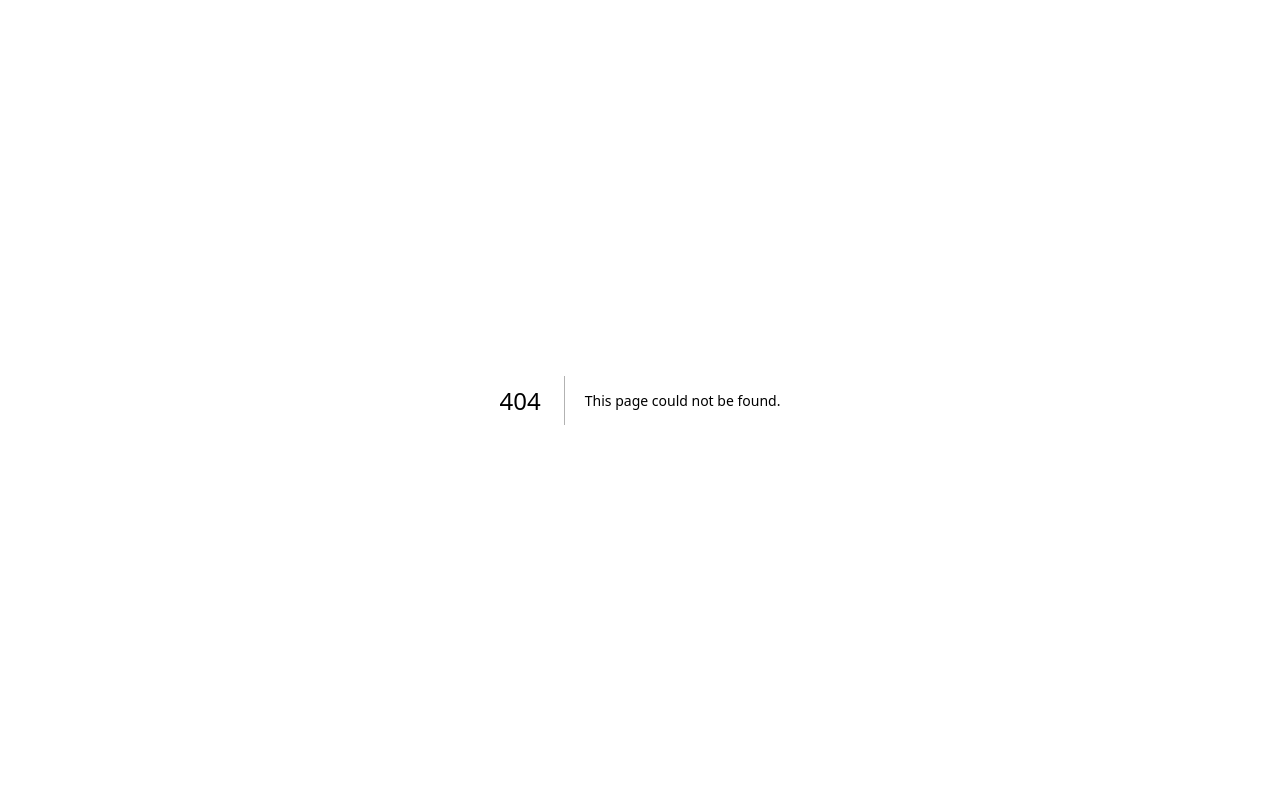
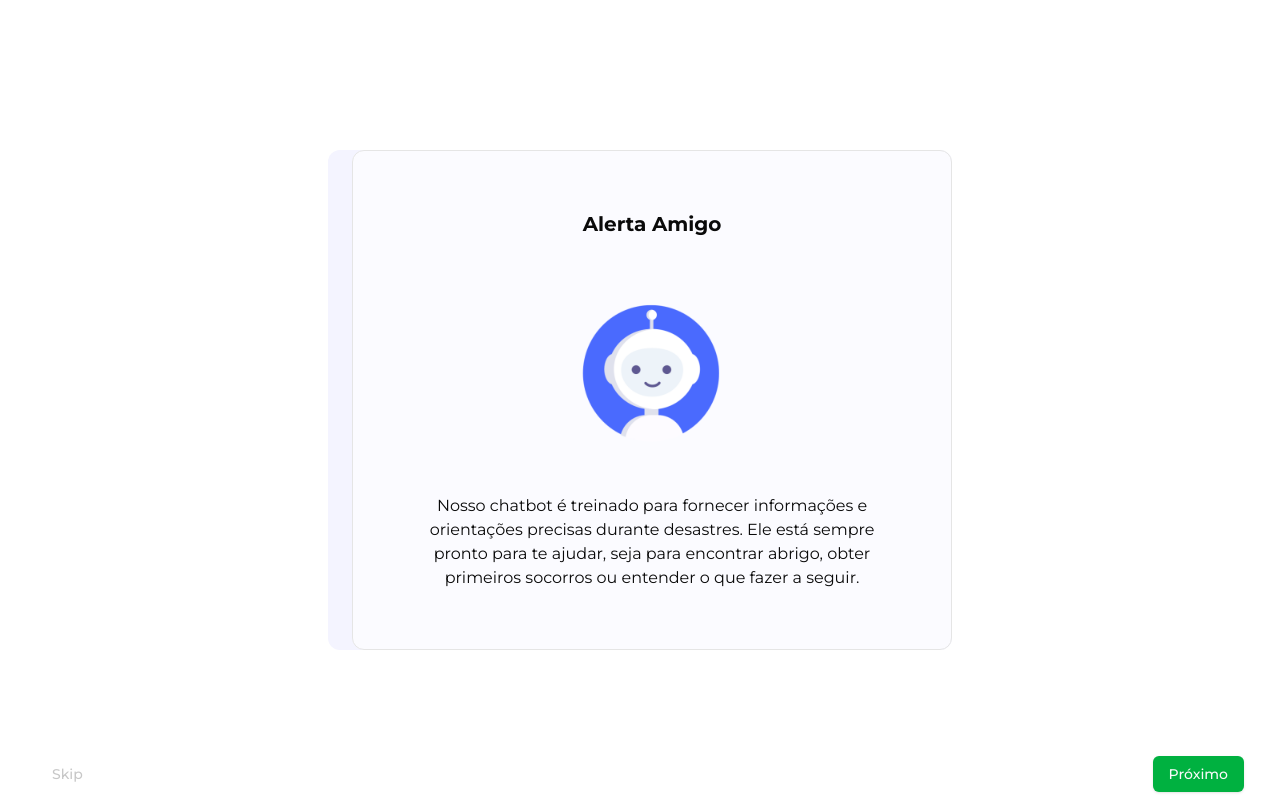
Before and after one commit to luccaparadeda/hackatona_2024_front, a Next.js app: page /onboard in a window 1280 px wide. Before the commit this address had no page. Built offline with nearby package versions, Linux system fonts and the light colour scheme.

Commit message:
first MR

```diff
--- a/src/app/globals.css
+++ b/src/app/globals.css
@@ -21,6 +21,8 @@
     text-wrap: balance;
   }
 }
+
+
 
 @layer base {
   :root {
@@ -49,6 +51,7 @@
     --chart-4: 43 74% 66%;
     --chart-5: 27 87% 67%;
     --radius: 0.5rem;
+    --animate-delay: 0.5s;
   }
   .dark {
     --background: 0 0% 3.9%;
@@ -102,3 +105,23 @@
     animation-timing-function: cubic-bezier(0, 0, 0.2, 1);
   }
 }
+
+.onBoardBackContainerEnter {
+  display: inline-block;
+  margin: 0 0.5rem;
+
+  animation: bounce; /* referring directly to the animation's @keyframe declaration */
+  animation-duration: 2s; /* don't forget to set a duration! */
+}
+
+.animate__delay-15{
+--animation-delay: 1.5s
+}
+
+.animate__delay-05{
+  --animation-delay: 0.5s
+}
+
+.animate__delay25{
+  --animation-delay: 2.5s
+}
--- /dev/null
+++ b/src/app/onboard/firstOnboard.tsx
@@ -0,0 +1,39 @@
+import { Button } from "@/components/ui/button";
+import "animate.css";
+
+export default function FirstOnboard() {
+  return (
+    <div className="flex flex-col w-full h-full items-center justify-center text-center overflow-hidden">
+      <div className="animate__animated animate__slideInLeft bg-[#F4F4FF] border-l-[24px] border-b-[24x] border-[#F4F4FF] rounded-xl">
+        <div className="animate__animated animate__slideInLeft onBoardFrontContainerEnter flex flex-col items-center justify-center text-center overflow-hidden bg-[#FBFBFF] border rounded-xl w-[600px] h-[500px]">
+          <h1 className="animate__animated animate__fadeIn animate__delay-1s font-bold text-xl pb-4">
+            Alerta Amigo
+          </h1>
+          <img
+            className="animate__animated animate__fadeIn animate__delay-2s w-[320px] h-[340]"
+            src="/bot_gif.gif"
+          />
+
+          <div className="items-center px-8">
+            <p className="animate__animated animate__fadeIn animate__delay-3s text-balance text-center">
+              Nosso chatbot é treinado para fornecer informações e orientações
+              precisas durante desastres. Ele está sempre pronto para te ajudar,
+              seja para encontrar abrigo, obter primeiros socorros ou entender o
+              que fazer a seguir.
+            </p>
+          </div>
+        </div>
+      </div>
+      <Button className="bg-primaryGreen hover:bg-primaryGreen active:bg-primaryDarkGreen absolute bottom-2 right-9 animate__animated animate__fadeIn animate__delay-4s">
+        Próximo
+      </Button>
+
+      <Button
+        variant={"ghost"}
+        className="hover:text-textGray hover:bg-transparent active:text-primaryGray text-textGray absolute bottom-2 left-9 animate__animated animate__fadeIn animate__delay-4s"
+      >
+        Skip
+      </Button>
+    </div>
+  );
+}
--- /dev/null
+++ b/src/app/onboard/page.tsx
@@ -0,0 +1,9 @@
+import { Button } from "@/components/ui/button";
+import "animate.css";
+import FirstOnboard from "./firstOnboard";
+
+export default function onboard() {
+  return (
+    <FirstOnboard/>
+     );
+}
--- a/tailwind.config.ts
+++ b/tailwind.config.ts
@@ -21,6 +21,7 @@ const config: Config = {
       },
       colors: {
         primaryGreen: "#00B140",
+        primaryDarkGreen: "#007D2C",
         primaryGray: "#38403D",
         secondaryGreen: "#52CA7D",
         chatGreen: "#D3F9C5",
```
Also changed, not shown: public/bot_gif.gif (added).
